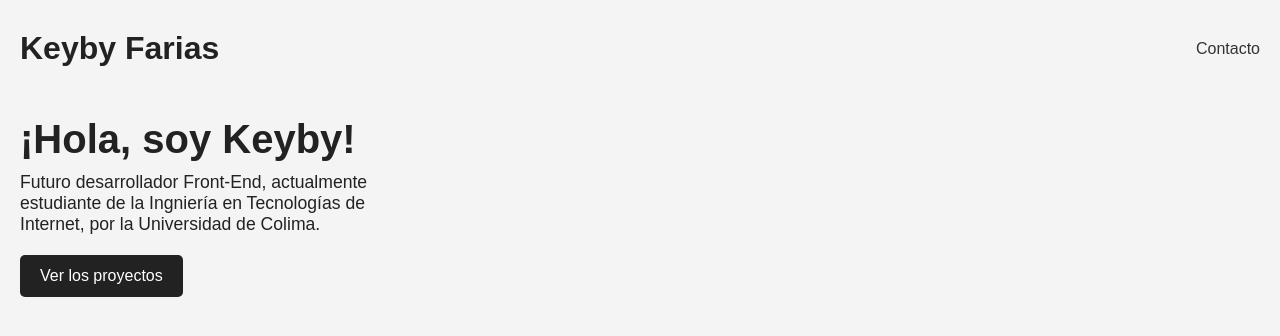
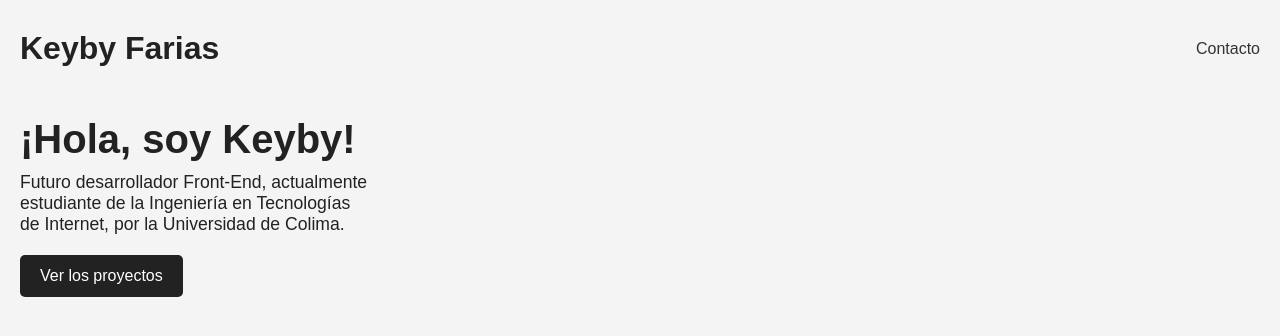
Before and after one commit to keybyfarias/Keyby-Farias---Landing, a plain HTML site: page index.html in a window 1280 px wide. Drawn offline with Linux system fonts and the light colour scheme.

Commit message:
Landing page

```diff
--- a/index.html
+++ b/index.html
@@ -16,7 +16,7 @@
     <section class="hero">
         <div class="hero-text">
             <h2>¡Hola, soy Keyby!</h2>
-            <p>Futuro desarrollador Front-End, actualmente estudiante de la Ingniería en Tecnologías de Internet, por la Universidad de Colima.</p>
+            <p>Futuro desarrollador Front-End, actualmente estudiante de la Ingeniería en Tecnologías de Internet, por la Universidad de Colima.</p>
             <button class="btn">Ver los proyectos</button>
         </div>
     </section>
```
